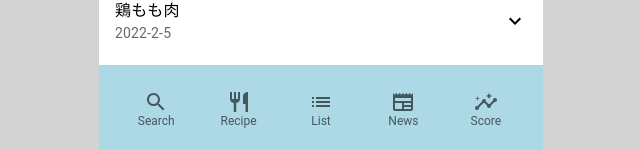
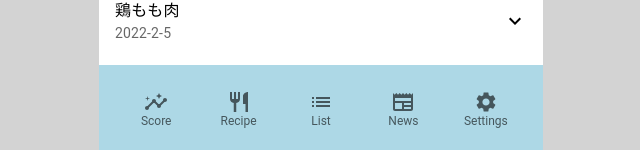
Before and after one commit to fujitargz/solution-prototype, a React (Create React App) app: page / in a window 1280 px wide. Shown: the part 647-797 px from the top of the page, without its empty margins (319-959 px from the left). Built offline with nearby package versions, Linux system fonts and the light colour scheme.

Commit message:
ページ構成変更

```diff
--- a/src/components/Layout.jsx
+++ b/src/components/Layout.jsx
@@ -9,7 +9,7 @@ const Layout = () => {
 
   const navigate = () => {
     switch (page) {
-      case 'search':
+      case 'score':
         return null;
       case 'recipe':
         return <Recipe />;
@@ -19,7 +19,7 @@ const Layout = () => {
         return null;
       case 'news':
         return null;
-      case 'score':
+      case 'settings':
         return null;
       default:
         return <List />;
--- a/src/components/ToolBar.jsx
+++ b/src/components/ToolBar.jsx
@@ -4,10 +4,10 @@ import InsightsIcon from '@mui/icons-material/Insights';
 import ListIcon from '@mui/icons-material/List';
 import NewspaperIcon from '@mui/icons-material/Newspaper';
 import RestaurantIcon from '@mui/icons-material/Restaurant';
-import SearchIcon from '@mui/icons-material/Search';
+import SettingsIcon from '@mui/icons-material/Settings';
 
 const ToolBar = (props) => {
-  const pages = ['search', 'recipe', 'list', 'news', 'score'];
+  const pages = ['score', 'recipe', 'list', 'news', 'settings'];
 
   return (
     <BottomNavigation
@@ -21,11 +21,11 @@ const ToolBar = (props) => {
         props.onClick(pages[newValue]);
       }}
     >
-      <BottomNavigationAction label="Search" icon={<SearchIcon />} />
+      <BottomNavigationAction label="Score" icon={<InsightsIcon />} />
       <BottomNavigationAction label="Recipe" icon={<RestaurantIcon />} />
       <BottomNavigationAction label="List" icon={<ListIcon />} />
       <BottomNavigationAction label="News" icon={<NewspaperIcon />} />
-      <BottomNavigationAction label="Score" icon={<InsightsIcon />} />
+      <BottomNavigationAction label="Settings" icon={<SettingsIcon />} />
     </BottomNavigation>
   );
 };
```
